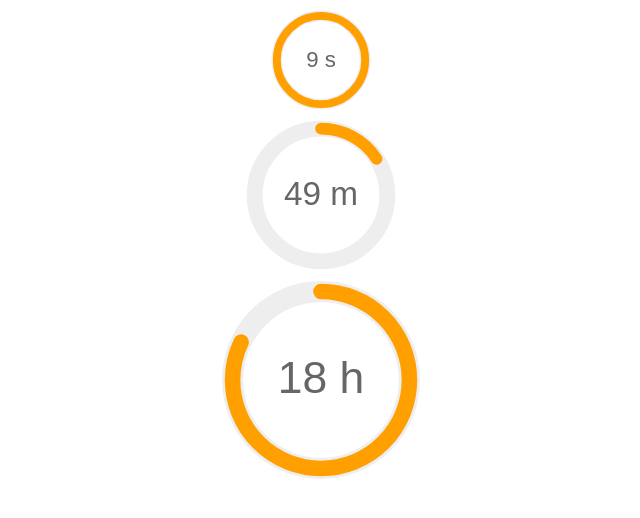
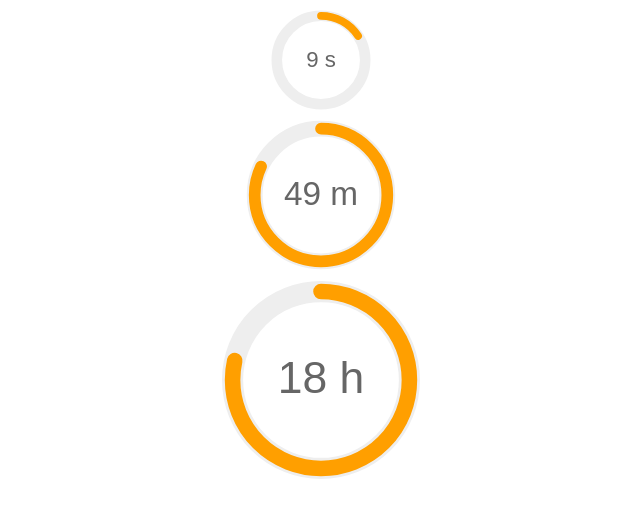
Before and after one commit to tayelno/react-hooks-demo, a React (Create React App) app: page / in a window 1280 px wide. Shown: the top 518 px of the page, without its empty margins (319-959 px from the left). Built offline with nearby package versions, Linux system fonts and the light colour scheme.

Commit message:
fix class component

```diff
--- a/src/index.tsx
+++ b/src/index.tsx
@@ -49,18 +49,18 @@
     const {
       hourPercentage,
       minutePercentage,
-      secondPercentage
+      dayPercentage
     } = getSecondsPercentage(date);
 
     return (
       <div>
-        <ProgressCircle radius={100} percentage={secondPercentage}>
+        <ProgressCircle radius={100} percentage={minutePercentage}>
           {seconds} s
         </ProgressCircle>
-        <ProgressCircle radius={150} percentage={minutePercentage}>
+        <ProgressCircle radius={150} percentage={hourPercentage}>
           {minutes} m
         </ProgressCircle>
-        <ProgressCircle radius={200} percentage={hourPercentage}>
+        <ProgressCircle radius={200} percentage={dayPercentage}>
           {hours} h
         </ProgressCircle>
       </div>
```
